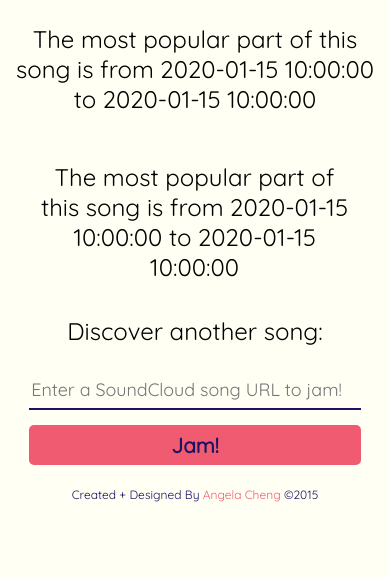
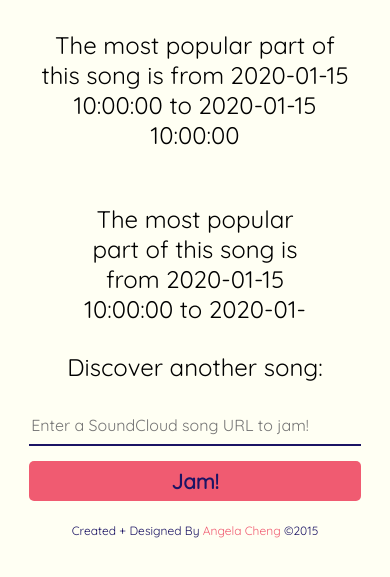
Before and after one commit to superangea/soundbite, a Flask app: template templates/play.html in a window 390 px wide. Shown: the top 577 px of the page. Run offline with Flask 2, Linux system fonts and the light colour scheme; the template is opened without the code that fills it: most values are stand-ins (such as "Sample title", 1, 10 or a date in 2020).

Commit message:
Mobile optimization

```diff
--- a/static/css/style.css
+++ b/static/css/style.css
@@ -1,6 +1,7 @@
 * {
 	box-sizing: border-box;
 }
+
 
 /* Header and logo
 ================================ */
@@ -22,7 +23,7 @@
 /* Content on index.html
 ================================ */
 .main-content {
-	width: 95%;
+	width: 90%;
 	margin: auto;
 	margin-top: 0;
 	margin-bottom: 0;
@@ -54,6 +55,12 @@
 	width: 90%;
 	height: 150px;
 }
+.primary-content {
+	width: 90%;
+	margin: auto;
+	margin-top: 30px;
+}
+
 .primary-content h2 {
 	margin-top: 10px;
 	text-align: center;
@@ -88,7 +95,7 @@
 	border-bottom: 2px solid rgb(27, 20, 100);
 	outline: 0;
 	color: rgb(27, 20, 100);
-	font-size: 1.12em;
+	font-size: 1em;
 
 }
 
@@ -127,10 +134,13 @@
 
 
 
-@media (min-width: 500px) {
+
+
+@media screen and (min-width: 500px) {
 	/* Header and logo
 	================================ */
 	#header {
+		margin-top: 100px;
 		height: 260px;
 	}
 
@@ -153,11 +163,30 @@
 		padding-top: 20px;
 	}
 
+	/* For content in play.html and/or 404.html
+	================================ */
+	.primary-content {
+		margin-top: 120px;
+	}
+
+	/* For footer styling
+	================================ */
+	footer {
+		margin-top: 20px;
+	}
+
 }
 
 
 
-@media (min-width: 800px) {
+@media screen and (min-width: 801px) {
+	/* Header and logo
+	================================ */
+	#header {
+		margin-top: 50px;
+	}
+
+
 	/* Content on index.html
 	================================ */
 	.main-content {
@@ -177,7 +206,6 @@
 	.primary-content {
 		width: 90%;
 		margin: auto;
-		margin-top: 10px;
 		margin-bottom: 50px;
 	}
 
@@ -195,6 +223,7 @@
 	/* For footer styling
 	================================ */
 	footer {
+		margin-top: 0px;
 		position: fixed;
 		bottom: 0;
 		margin-left: 15px;
--- a/templates/layout.html
+++ b/templates/layout.html
@@ -6,6 +6,7 @@
 		<link rel="stylesheet" type="text/css" href="static/css/normalize.css">
 		<link href='https://fonts.googleapis.com/css?family=Quicksand' rel='stylesheet' type='text/css'>
 		<link rel="stylesheet" type="text/css" href="static/css/style.css">
+		<meta name="viewport" content="width=device-width, initial-scale=1.0">
 	</head>
 
 	<body>
```
